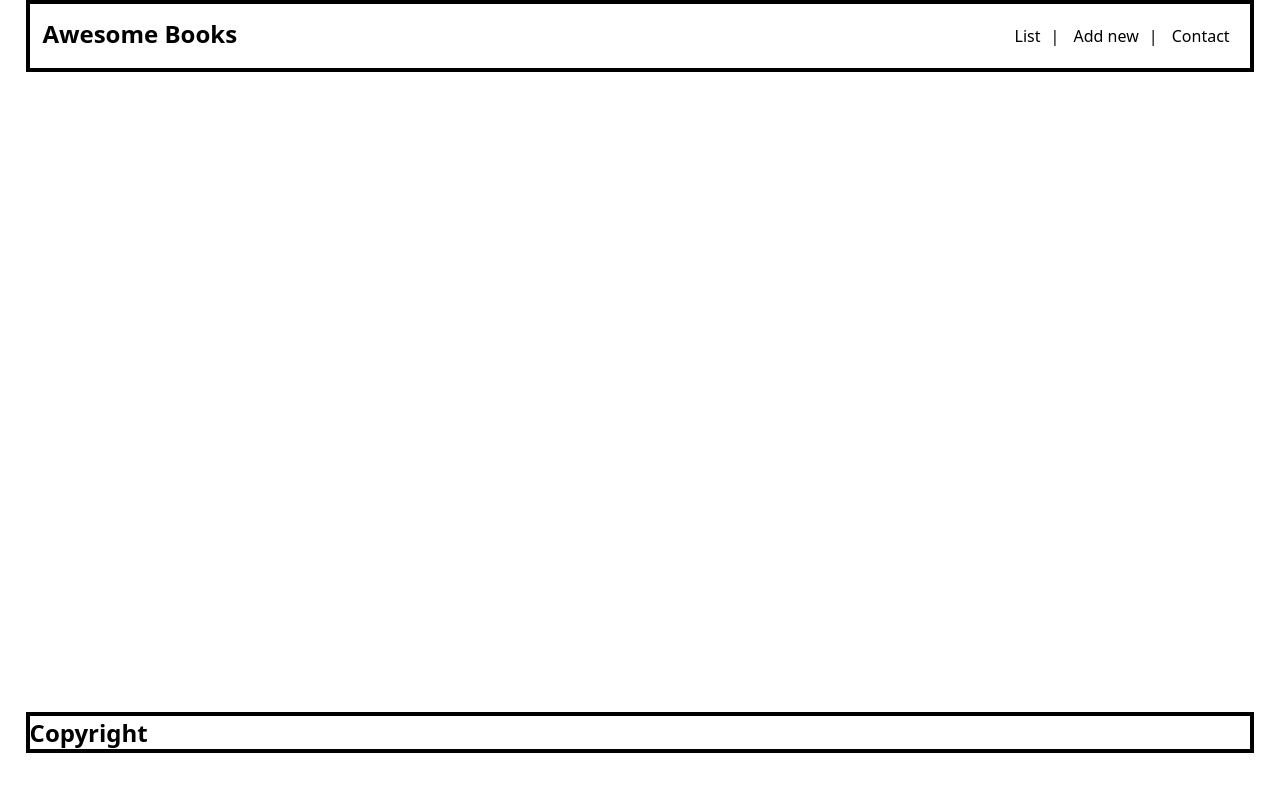
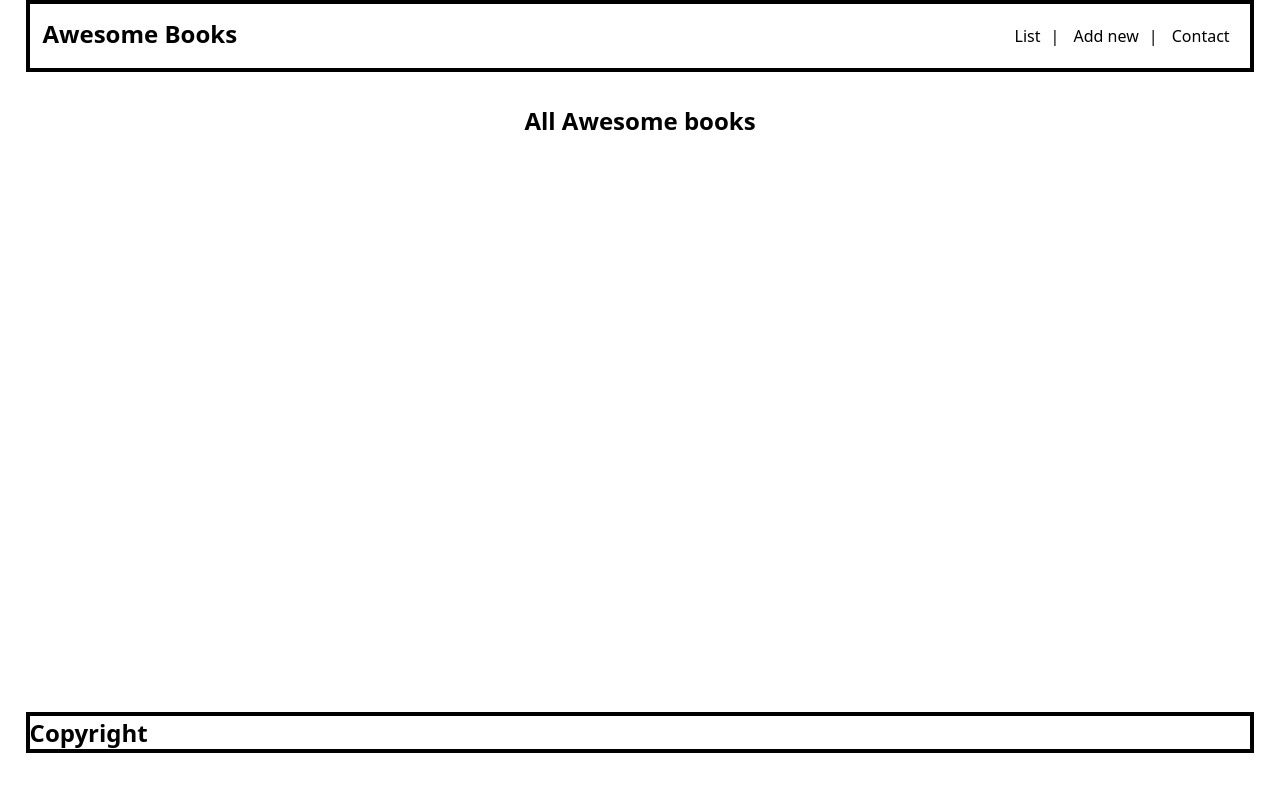
Before and after one commit to beteland123/Awesome-books-with-ES6, a website with bundled scripts: page index.html in a window 1280 px wide. Built offline with nearby package versions, Linux system fonts and the light colour scheme.

Commit message:
add html

```diff
--- a/index.html
+++ b/index.html
@@ -54,6 +54,8 @@
       </section>
     </footer>
 
- <script src="index.js"></script>
+ <script type="module" src="index.js"></script>
+
+
 </body>
 </html>
```
